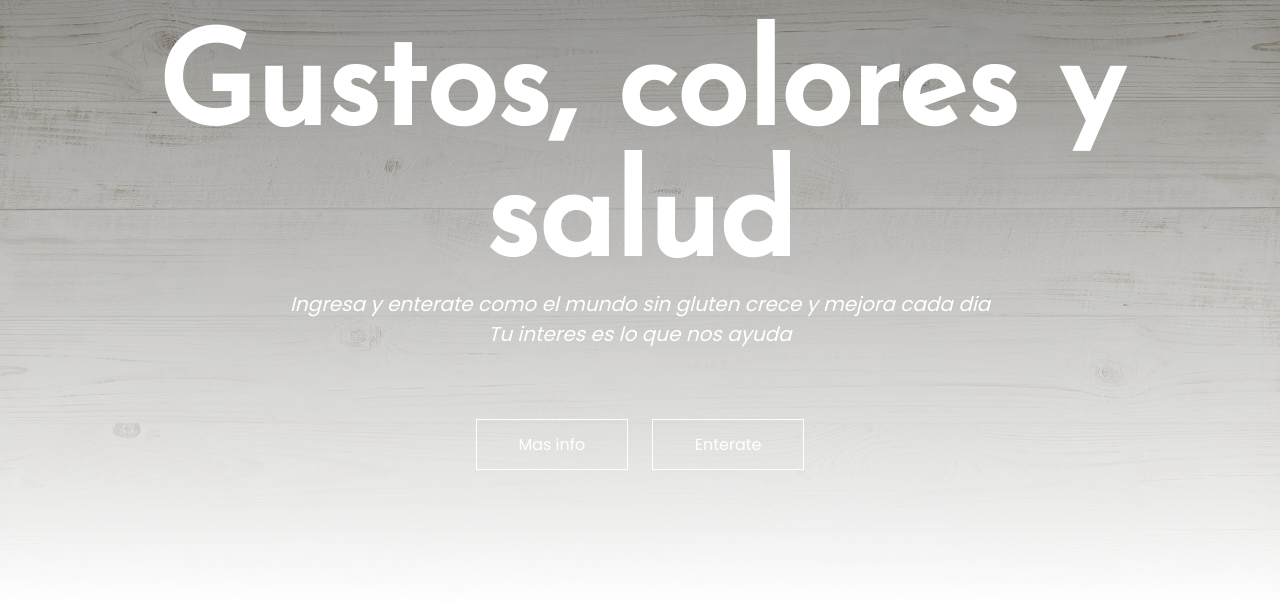
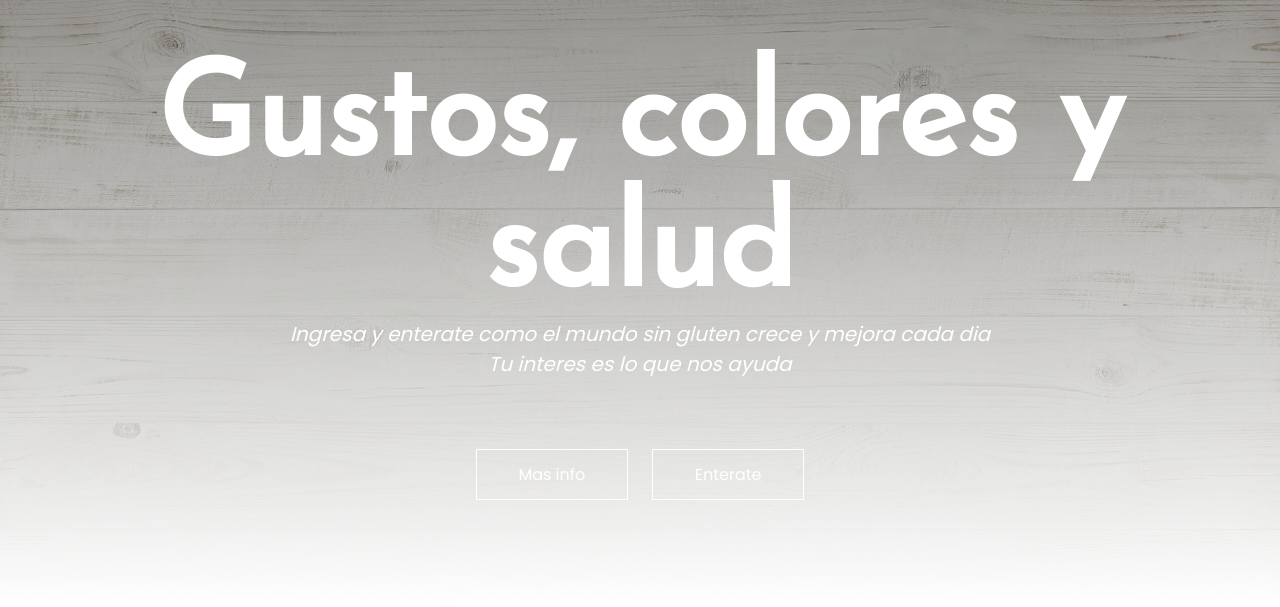
Before and after one commit to AcidQromo/sin-tacc-website, a plain HTML site: page index.html in a window 1280 px wide. Shown: the part 193-800 px from the top of the page. Drawn offline with Linux system fonts and the light colour scheme; some packages are replaced by stand-ins of ours; a script that the page names is missing.

Commit message:
banner text px change

```diff
--- a/style.css
+++ b/style.css
@@ -18,7 +18,7 @@
 .banner-text{
 	text-align: center;
 	color: #fff;
-	padding-top: 220px;
+	padding-top: 250px;
 }
 .banner-text h1{
 	font-size: 130px;
```
